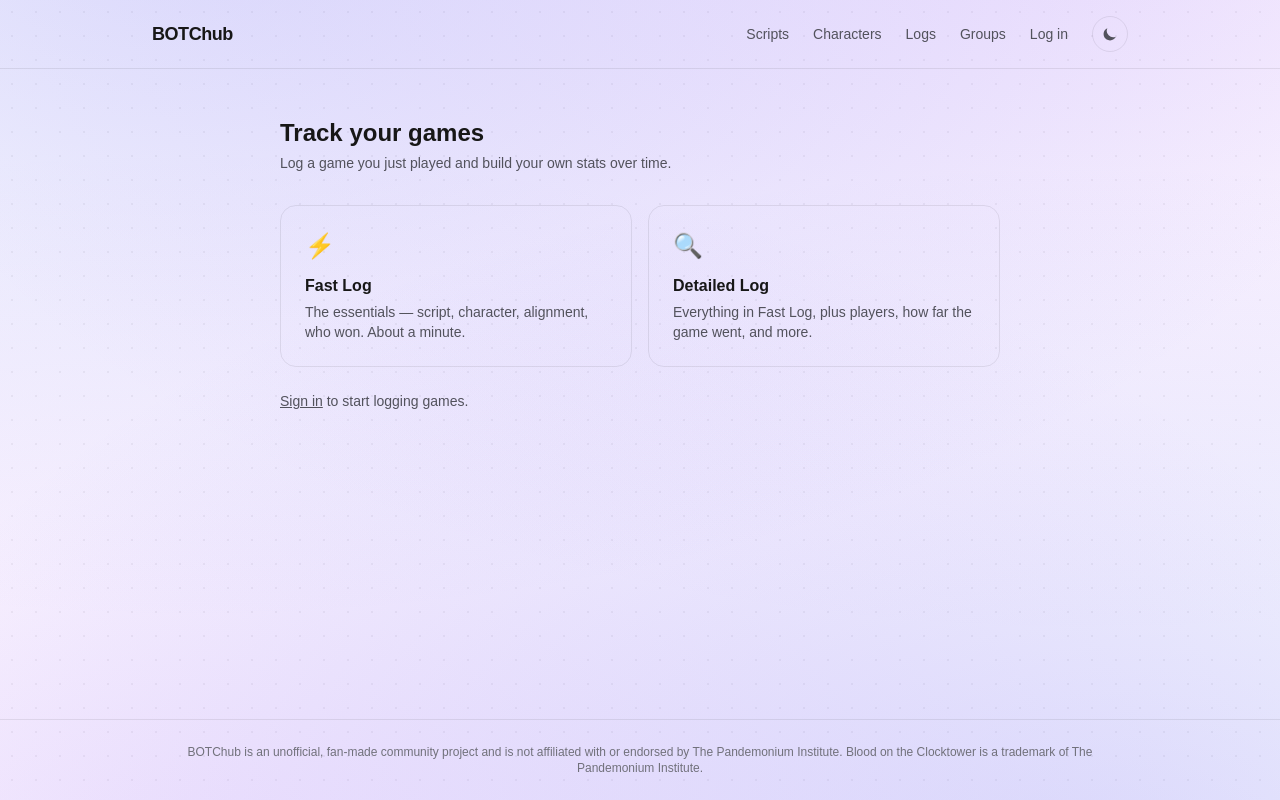
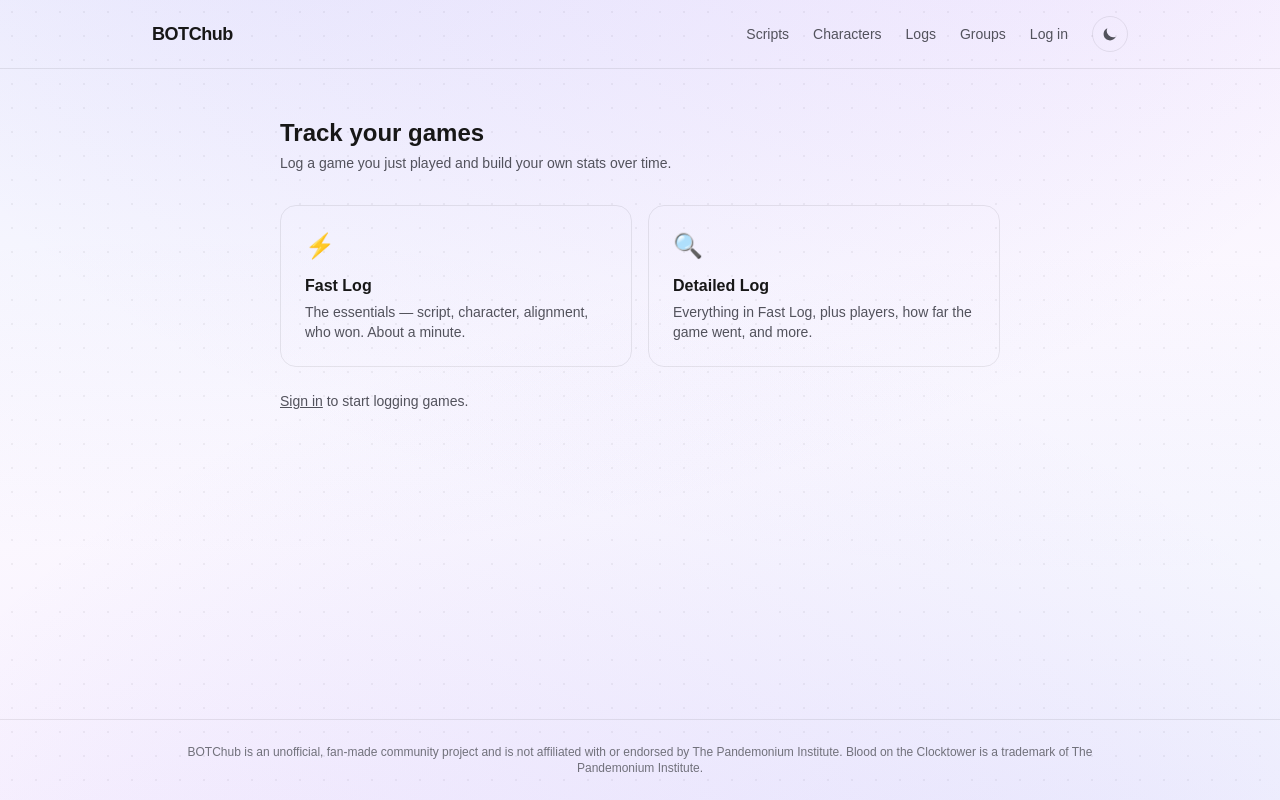
Before and after one commit to DexterGX/botchub, a Next.js app: page /games in a window 1280 px wide. Built offline with nearby package versions, Linux system fonts and the light colour scheme; no server answers.

Commit message:
Fix for background for Character reference

```diff
--- a/app/globals.css
+++ b/app/globals.css
@@ -20,11 +20,14 @@
      by the app's gradient buttons) washes across the top of every page,
      and a faint dot grid gives the rest of the page some quiet texture.
      Follow-up (2026-09-21): the first pass was too subtle to notice at
-     all in light mode and not spread out enough in dark mode — both
-     glows are wider and stronger here, and dark mode's is boosted further
-     since that's the one Diego said he liked. */
-  --bg-glow-1: rgba(99, 102, 241, 0.22);
-  --bg-glow-2: rgba(168, 85, 247, 0.16);
+     all in light mode and not spread out enough in dark mode, so both
+     were widened/strengthened. Second follow-up (2026-09-21): on a
+     narrow (phone-width) window the two 1800px-wide glows fully overlap
+     since the whole viewport sits inside both of them at once, which
+     stacked into a heavier wash than intended — eased both themes back
+     down a notch. */
+  --bg-glow-1: rgba(99, 102, 241, 0.15);
+  --bg-glow-2: rgba(168, 85, 247, 0.11);
   --bg-dot: rgba(0, 0, 0, 0.05);
 }
 
@@ -38,8 +41,8 @@
 .dark {
   --background: #0a0a0a;
   --foreground: #ededed;
-  --bg-glow-1: rgba(129, 140, 248, 0.32);
-  --bg-glow-2: rgba(192, 132, 252, 0.24);
+  --bg-glow-1: rgba(129, 140, 248, 0.20);
+  --bg-glow-2: rgba(192, 132, 252, 0.15);
   --bg-dot: rgba(255, 255, 255, 0.06);
 }
 
@@ -65,24 +68,32 @@ body {
      (slightly above it) and two mirrored near the bottom (slightly below
      it), each shown once — no-repeat below is what keeps these from
      tiling back down the page the way the buggy version did. */
+  /* Third follow-up (2026-09-21): the top glow was invisible on long pages
+     like /characters (183 rows). "-10%"/"-8%" were percentages of the
+     WHOLE page height, so on a long page that offset becomes hundreds of
+     pixels and pushes the glow's ellipse entirely above y=0, off-screen —
+     the percentage only worked by coincidence on shorter pages. Anchoring
+     with the 4-value edge-offset position syntax below (`top -Npx` /
+     `bottom -Npx`) instead keeps each glow a fixed distance from its edge
+     no matter how tall the page's content is. */
   background-image:
     radial-gradient(
-      ellipse 1800px 1000px at 15% -10%,
+      ellipse 1800px 1000px at left 15% top -140px,
       var(--bg-glow-1),
       transparent 70%
     ),
     radial-gradient(
-      ellipse 1800px 1000px at 85% -8%,
+      ellipse 1800px 1000px at right 15% top -120px,
       var(--bg-glow-2),
       transparent 70%
     ),
     radial-gradient(
-      ellipse 1800px 1000px at 85% 108%,
+      ellipse 1800px 1000px at right 15% bottom -150px,
       var(--bg-glow-1),
       transparent 70%
     ),
     radial-gradient(
-      ellipse 1800px 1000px at 15% 106%,
+      ellipse 1800px 1000px at left 15% bottom -130px,
       var(--bg-glow-2),
       transparent 70%
     ),
```
